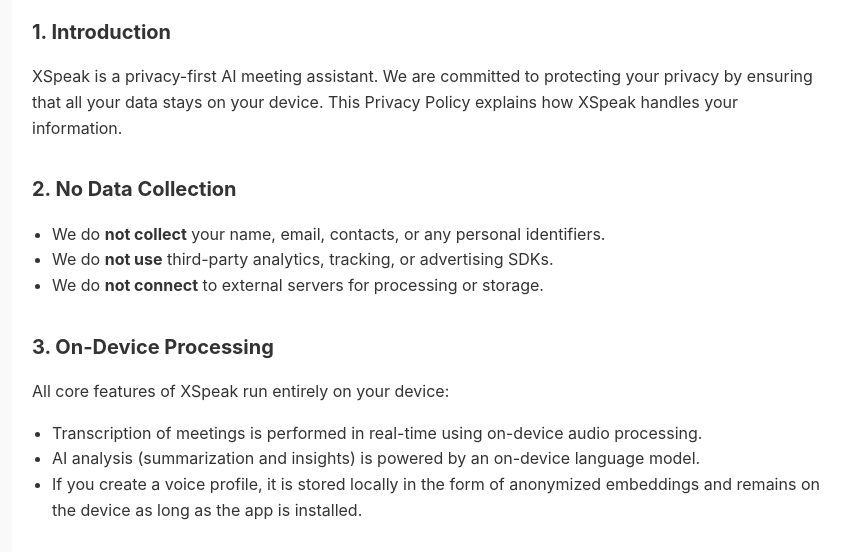
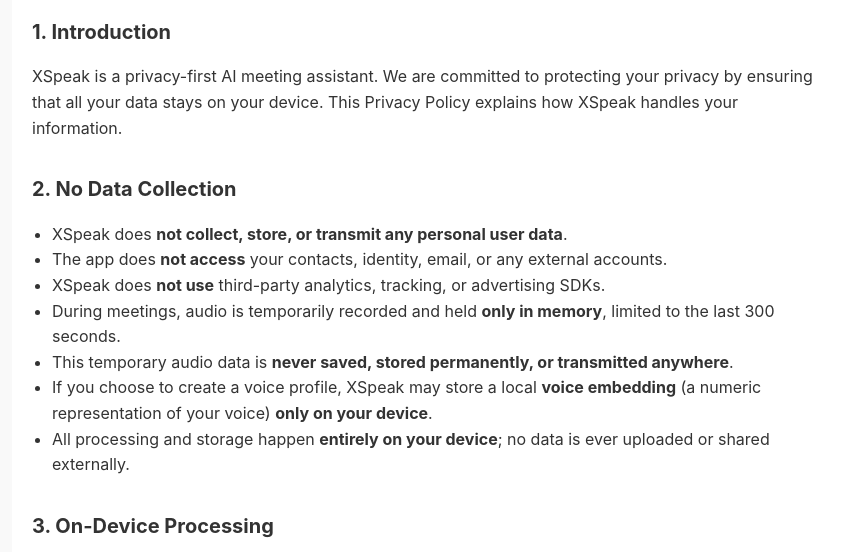
Before and after one commit to tseylerd/tseylerd.github.io, a plain HTML site: page xspeak/privacy/index.html in a window 1280 px wide. Shown: the part 225-777 px from the top of the page, without its empty margins (208-1058 px from the left). Drawn offline with Linux system fonts and the light colour scheme.

Commit message:
more rich data collection description

```diff
--- a/xspeak/privacy/index.html
+++ b/xspeak/privacy/index.html
@@ -55,9 +55,13 @@
 
     <h2>2. No Data Collection</h2>
     <ul>
-        <li>We do <strong>not collect</strong> your name, email, contacts, or any personal identifiers.</li>
-        <li>We do <strong>not use</strong> third-party analytics, tracking, or advertising SDKs.</li>
-        <li>We do <strong>not connect</strong> to external servers for processing or storage.</li>
+        <li>XSpeak does <strong>not collect, store, or transmit any personal user data</strong>.</li>
+        <li>The app does <strong>not access</strong> your contacts, identity, email, or any external accounts.</li>
+        <li>XSpeak does <strong>not use</strong> third-party analytics, tracking, or advertising SDKs.</li>
+        <li>During meetings, audio is temporarily recorded and held <strong>only in memory</strong>, limited to the last 300 seconds.</li>
+        <li>This temporary audio data is <strong>never saved, stored permanently, or transmitted anywhere</strong>.</li>
+        <li>If you choose to create a voice profile, XSpeak may store a local <strong>voice embedding</strong> (a numeric representation of your voice) <strong>only on your device</strong>.</li>
+        <li>All processing and storage happen <strong>entirely on your device</strong>; no data is ever uploaded or shared externally.</li>
     </ul>
 
     <h2>3. On-Device Processing</h2>
```
